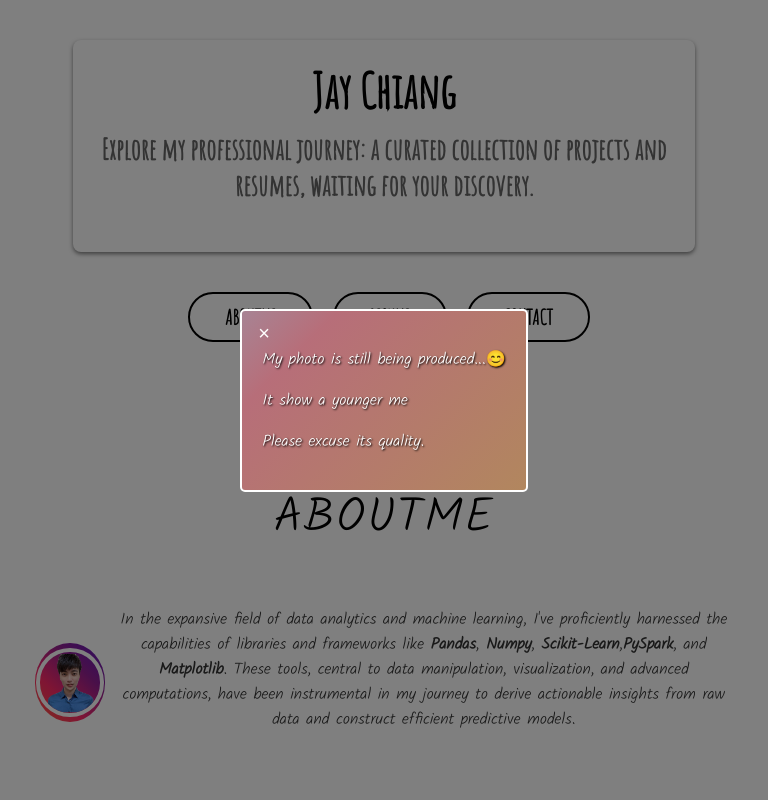
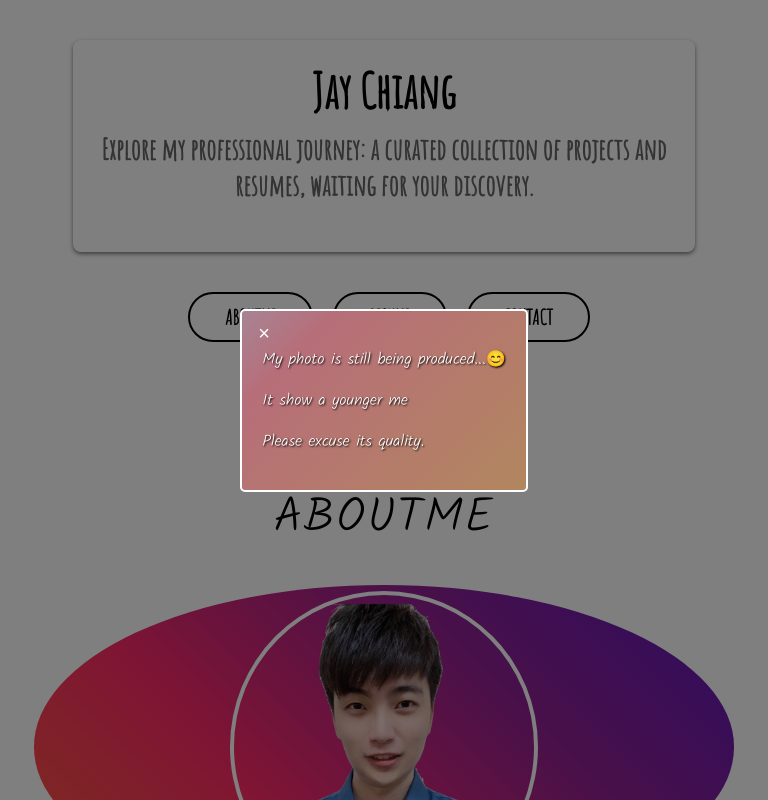
Before and after one commit to JayChiang17/portfolio, a React (Create React App) app: page / in a window 768 px wide. Shown: the top 800 px of the page. Built offline with nearby package versions, Linux system fonts and the light colour scheme.

Commit message:
update HomePages.css

```diff
--- a/src/style/Homepages.css
+++ b/src/style/Homepages.css
@@ -27,21 +27,23 @@ h1 {
   text-shadow: 2px 2px 4px rgba(0, 0, 0, 0.2); /* Subtle shadow for depth */
 }
 
-/* 通用样式 */
+/* 容器，用于包裹图片和生成渐变边框 */
 .image-container {
-  display: flex;
-  justify-content: center;
-  align-items: center;
-  max-width: 60%;
-  margin: auto;
-  border-radius: 50%;
-  position: relative;
+  display: flex; /* 使用弹性盒模型来居中图片 */
+  justify-content: center; /* 水平居中图片 */
+  align-items: center; /* 垂直居中图片 */
+  max-width: 60%; /* 容器的最大宽度 */
+  margin: auto; /* 自动边距以在页面上居中容器 */
+  border-radius: 50%; /* 圆形容器 */
+  position: relative; /* 设置相对定位，使伪元素可以绝对定位于容器内 */
+  max-width: 300px; /* 可以根据需要调整这个值 */
 }
 
+/* 伪元素，用来在图片周围创建渐变边框 */
 .image-container::before {
-  content: "";
-  position: absolute;
-  top: -6px;
+  content: ""; /* 伪元素需要content属性，即使没有内容 */
+  position: absolute; /* 绝对定位，相对于.image-container定位 */
+  top: -6px; /* 边框与图片边缘的距离，创建边框的宽度效果 */
   left: -6px;
   right: -6px;
   bottom: -6px;
@@ -51,79 +53,61 @@ h1 {
     rgba(255, 42, 104, 1),
     rgba(148, 33, 147, 1),
     rgba(88, 24, 195, 1)
-  );
-  border-radius: 50%;
-  z-index: -1;
-  padding: 2px;
+  ); /* 渐变背景，使用Instagram故事的颜色 */
+  border-radius: 50%; /* 圆形边框 */
+  z-index: 0; /* 确保伪元素在图片之下 */
+  padding: 2px; /* 这会影响渐变边框的厚度 */
 }
 
+/* 目标图片的样式 */
 .image-container img {
-  width: 100%;
-  height: auto;
-  border-radius: 50%;
-  position: relative;
-  border: 4px solid white;
+  width: 100%; /* 响应式宽度 */
+  max-width: 400px; /* 图片的最大宽度 */
+  height: auto; /* 高度自动，保持图片原始宽高比 */
+  border-radius: 50%; /* 圆形图片 */
+  position: relative; /* 相对定位，确保图片在渐变边框上方 */
+  display: block; /* 避免底部出现额外的空间 */
+  object-fit: cover; /* 确保图片覆盖整个容器 */
+  z-index: 1; /* 使图片在渐变边框之上 */
+  border: 4px solid white; /* 添加白色边框来与渐变边框分隔，模仿Instagram故事效果 */
 }
 
-.intro-container {
-  display: flex;
-  flex-direction: column;
-  justify-content: center;
-  align-items: center;
-  max-width: 40%;
-  margin: 20px auto;
-  font-family: "Arial", sans-serif; /* 替换为您喜欢的字体 */
+.infro-container {
+  display: flex; /* 使用flex布局 */
+  flex-direction: column; /* 子元素垂直排列 */
+  justify-content: center; /* 子元素在容器中垂直居中 */
+  align-items: center; /* 子元素在容器中水平居中 */
+  max-width: 40%; /* 增加最大宽度以适应更大的文本容器 */
+  margin: 20px auto; /* 减少顶部边距使容器更靠近图片 */
+  font-family: "Kalam", cursive;
   font-size: 1.5rem;
-  text-align: center;
+  text-align: center; /* 文本居中对齐 */
 }
 
-/* 手机屏幕尺寸的媒体查询 */
-@media (max-width: 600px) {
-  .image-container,
-  .intro-container {
-    max-width: 80%; /* 在小屏幕上占据更大比例的宽度 */
+/* 响应式样式 */
+@media (max-width: 768px) {
+  .infro {
+    display: flex; /* 使用flex布局 */
+    flex-direction: column; /* 子元素垂直排列 */
+    align-items: center; /* 子元素在容器中水平居中 */
   }
 
-  .image-container::before {
-    top: -4px; /* 在小屏幕上减少边框大小 */
-    left: -4px;
-    right: -4px;
-    bottom: -4px;
-    padding: 1.5px; /* 减小渐变边框的厚度 */
+  .image-container,
+  .infro-container {
+    width: 100%; /* 让图片和文字各占满整个屏幕宽度 */
+    max-width: none; /* 取消最大宽度限制，由子元素的宽度决定容器大小 */
   }
 
   .image-container img {
-    max-width: 200px; /* 在小屏幕上减小图片的最大尺寸 */
+    width: 100%; /* 图片占满整个容器宽度 */
+    max-width: 300px; /* 限制图片的最大宽度，确保不会过大 */
+    margin: 0 auto; /* 图片居中 */
+    transform: none; /* 取消放大效果 */
   }
 
-  .intro-container {
-    margin: 10px auto; /* 减少边距 */
-    font-size: 1.2rem; /* 减小字体大小 */
-  }
-}
-
-/* 平板屏幕尺寸的媒体查询 */
-@media (min-width: 601px) and (max-width: 768px) {
-  .image-container,
-  .intro-container {
-    max-width: 70%; /* 在中等屏幕上调整宽度 */
-  }
-
-  .image-container::before {
-    top: -5px; /* 调整边框大小 */
-    left: -5px;
-    right: -5px;
-    bottom: -5px;
-    padding: 2px; /* 调整渐变边框的厚度 */
-  }
-
-  .image-container img {
-    max-width: 250px; /* 在中等屏幕上调整图片最大尺寸 */
-  }
-
-  .intro-container {
-    margin: 15px auto; /* 调整边距 */
-    font-size: 1.4rem; /* 调整字体大小 */
+  .infro-container {
+    max-width: 100%; /* 文本容器占满屏幕宽度 */
+    margin-top: 20px; /* 在图片和文字之间增加一些空间 */
   }
 }
 
```
